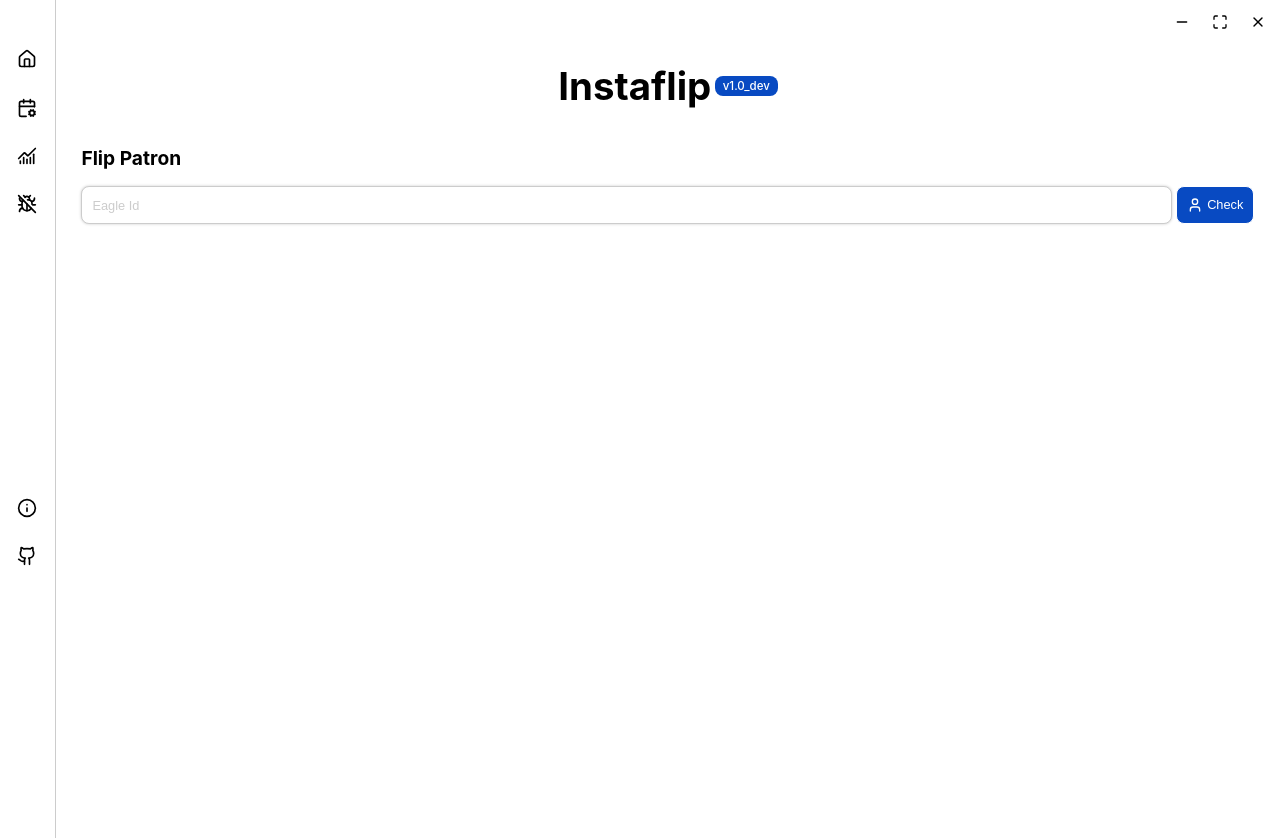
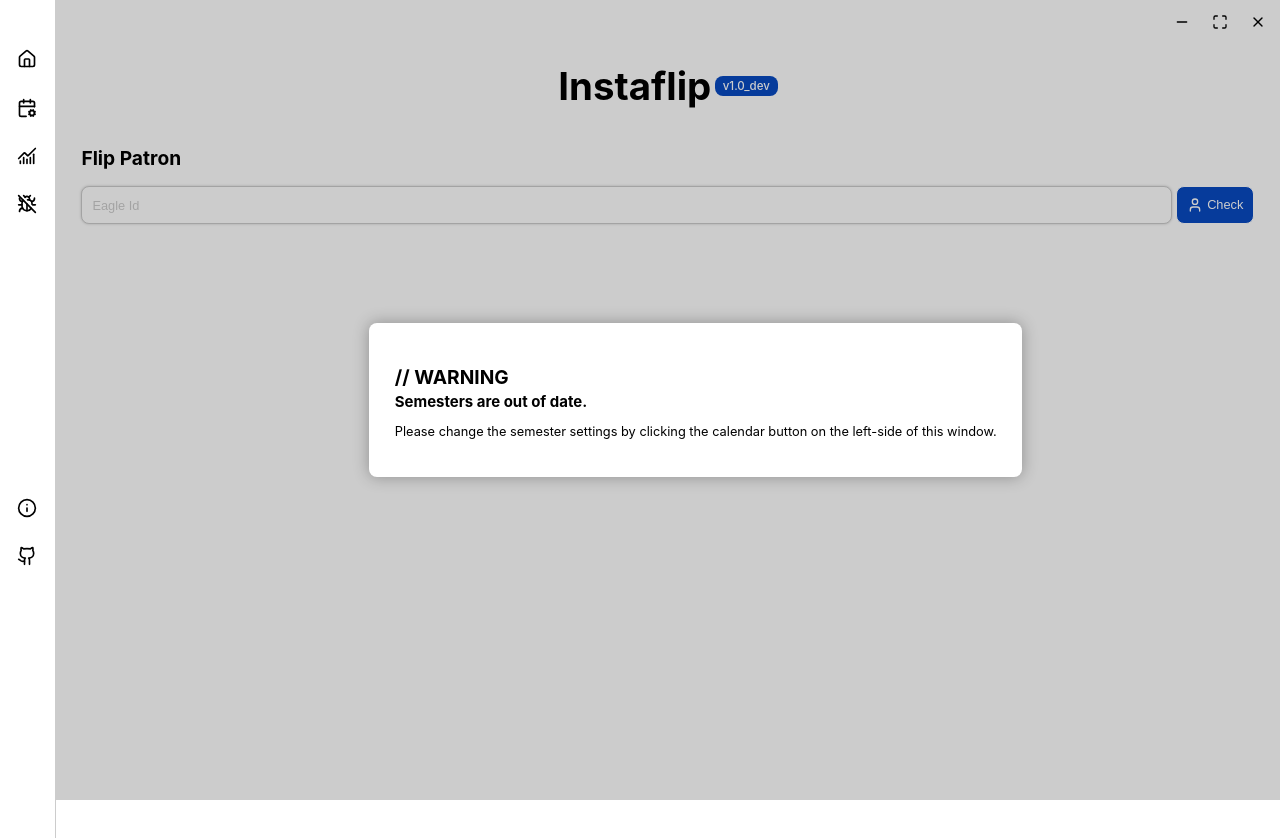
Before and after one commit to Honuluau/instaflip, a React (Vite) app in the folder frontend/: page / in a window 1280 px wide. Shown: the top 838 px of the page. Built offline with nearby package versions, Linux system fonts and the light colour scheme; a web font is replaced by a local one.

Commit message:
Added popup for semester date range being out of date.

```diff
--- /dev/null
+++ b/frontend/src/components/Overlay.tsx
@@ -0,0 +1,16 @@
+interface overlayProps {
+    label: string,
+    text: string
+}
+
+export function Overlay({label, text}: overlayProps) {
+    return (
+        <div className="overlay">
+            <div className="overlay-box">
+                <h2>// WARNING</h2>
+                <h3>{label}</h3>
+                <p>{text}</p>
+            </div>
+        </div>
+    )
+}
--- a/frontend/src/pages/HomePage.tsx
+++ b/frontend/src/pages/HomePage.tsx
@@ -8,6 +8,7 @@
 import { backend } from "../../wailsjs/go/models";
 import { logger } from "../lib/logger";
 import { getSettings, type Settings as SettingsType } from "../lib/settings";
+import { Overlay } from "../components/Overlay";
 
 export function HomePage() {
     const [settings, setSettings] = useState<SettingsType>(getSettings());
@@ -16,6 +17,7 @@
     const [currentFlips, setCurrentFlips] = useState<backend.FlipRowItem[]>([]);
     const [otherFlips, setOtherFlips] = useState<backend.FlipRowItem[]>([]);
     const [checked, setChecked] = useState(Boolean);
+    const [outOfDate, setOutOfDate] = useState(Boolean);
 
     const checkPatron = async () => {
         try {
@@ -74,11 +76,30 @@
         }
     }
 
+    const checkSettingsOutOfDate = () => {
+        let currentEpoch: number = Date.now();
+        if (settings.semesterStart < currentEpoch && currentEpoch < settings.semesterEnd) {
+            setOutOfDate(false);
+        } else {
+            setOutOfDate(true);
+        }
+    }
+
     useEffect(() => {
         setSettings(settings);
+        checkSettingsOutOfDate();
     }, [])
 
     return (
+        <>
+            {outOfDate? (
+                <>
+                    <Overlay label="Semesters are out of date." text="Please change the semester settings by clicking the calendar button on the left-side of this window."/>
+                </>
+            ): (
+                <></>
+            )}
+
             <div className="pageContainer">
                 <Header />
                 <div className='container'>
@@ -163,5 +184,6 @@
                     </>
                 )}
             </div>
+        </>
     )
 }
--- a/frontend/src/style.css
+++ b/frontend/src/style.css
@@ -607,3 +607,31 @@
     justify-content: center;
     align-items: center;
 }
+
+.overlay {
+    position: fixed;
+    width: 100vw;
+    height: 100vh;
+    background-color: rgba(2, 2, 2, .2);
+    z-index: 99999;
+    display: flex;
+    align-items: center;
+    justify-content: center;
+}
+
+.overlay-box {
+    position: fixed;
+    background-color: white;
+    padding: 2rem;
+    border-radius: var(--radius);
+    z-index: 3;
+    box-shadow: 0 0 16px rgba(0, 0, 0, 0.3);
+}
+
+.overlay h2 {
+    margin-bottom: 0.25rem;
+}
+
+.overlay h3 {
+    margin: 0;
+}
```
Lines whose indentation alone changed are shown as unchanged.
